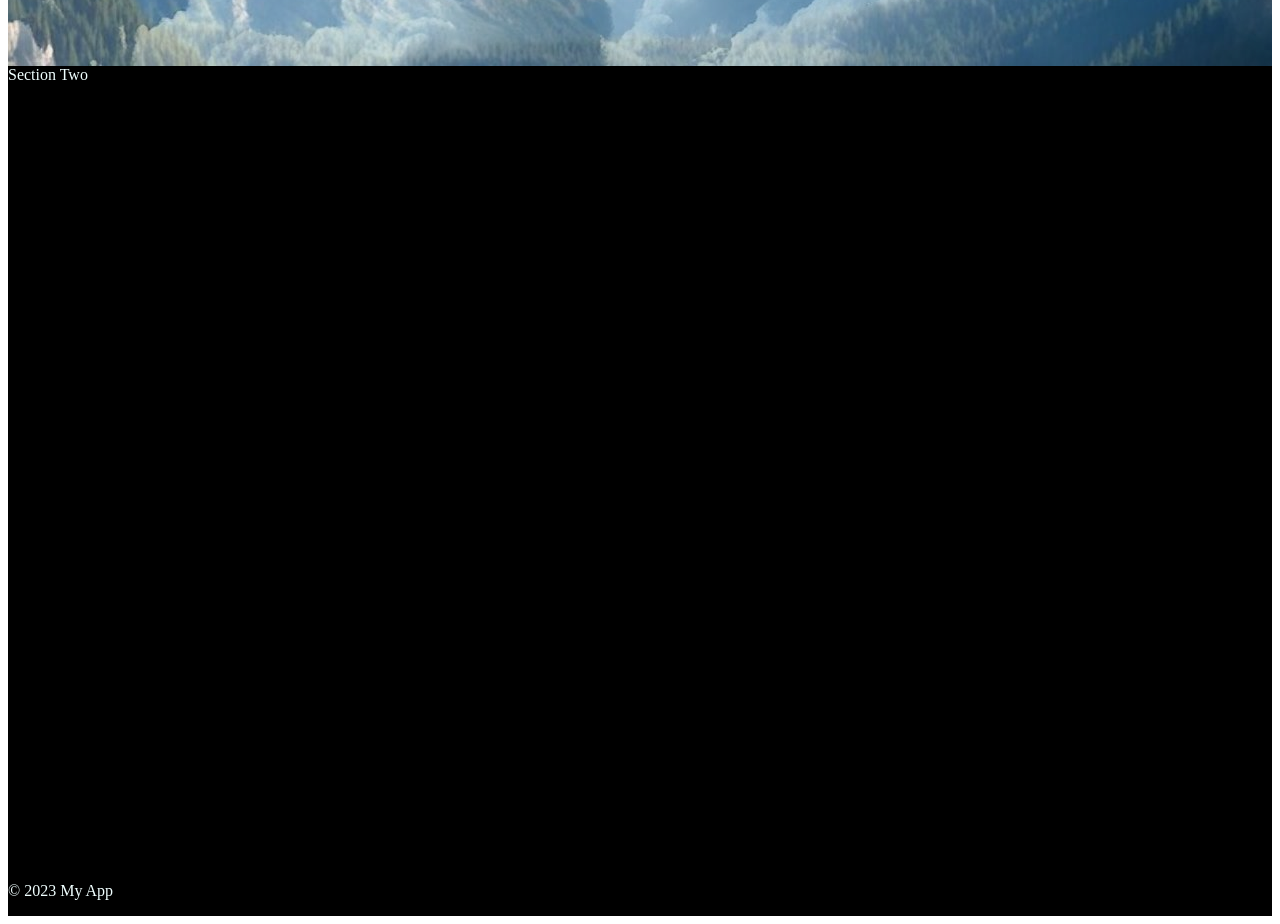
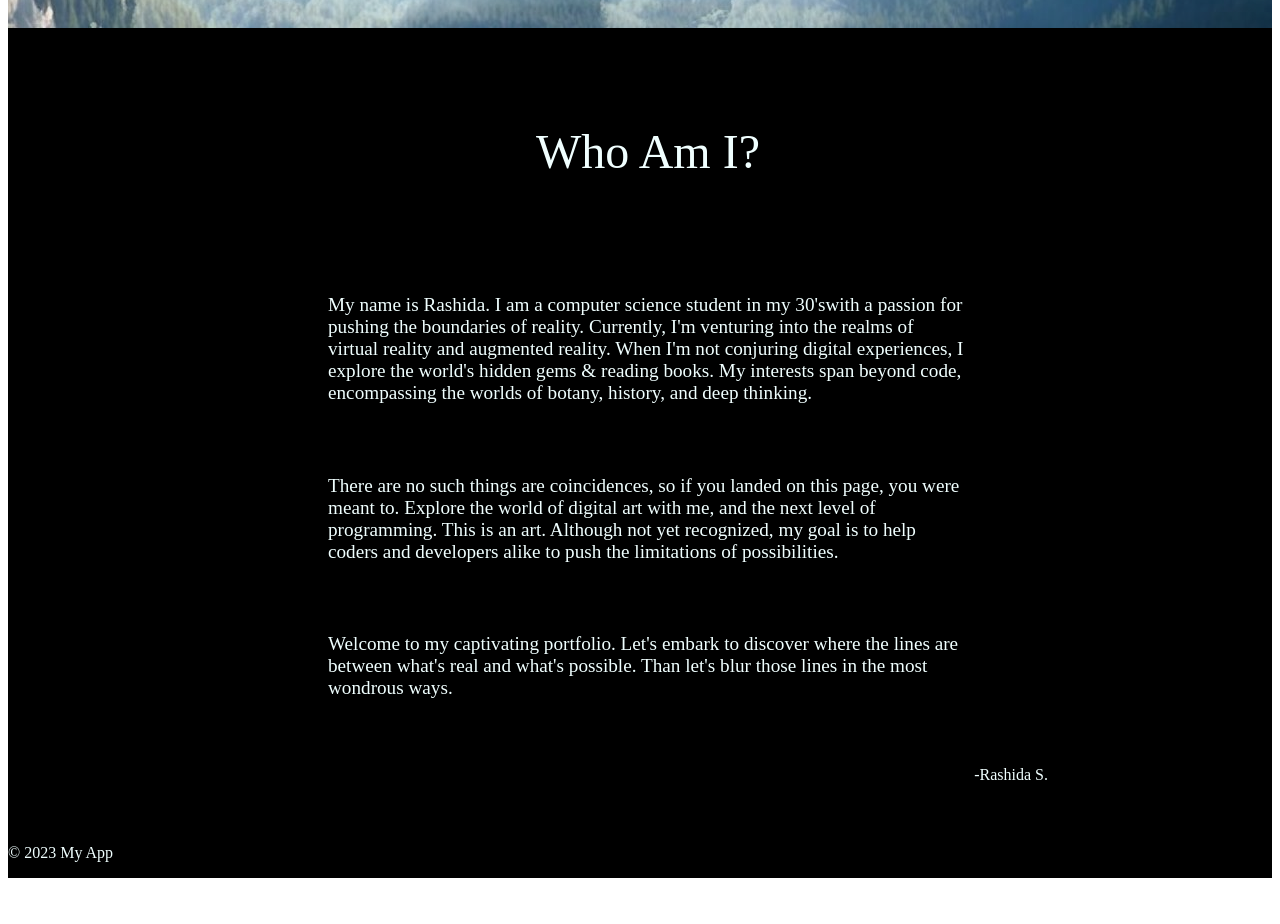
Before and after one commit to RStrozier/new-portfolio, a React (Vite) app: page / in a window 1280 px wide. Shown: the part 780-1704 px from the top of the page. After the commit the page ends 1666 px from the top, so only its background shows below. Built offline with nearby package versions, Linux system fonts and the light colour scheme; the HTML template or start-up script is replaced by a standard one.

Commit message:
done with section 2, added left and right intersection observer

```diff
--- a/src/App.css
+++ b/src/App.css
@@ -11,3 +11,16 @@
   width: 100vw;
   height: 100vh;
 }
+
+.spacer {
+  padding: 3rem 0;
+}
+
+.mini-spacer {
+  padding: 1rem 0;
+}
+
+.mediumContainer {
+  max-width: 800px;
+  margin: 0 auto;
+}
--- a/src/components/Layout.tsx
+++ b/src/components/Layout.tsx
@@ -1,5 +1,4 @@
 import { ReactNode } from 'react';
-import { FiAlignJustify } from 'react-icons/fi';
 import Footer from './footer/Footer';
 
 interface LayoutProps {
@@ -9,10 +8,6 @@ interface LayoutProps {
 const Layout = ({ children }: LayoutProps) => {
   return (
     <div>
-        <nav>
-        <FiAlignJustify
-        size={34}/>
-        </nav>
       <main>{children}</main>
       <Footer />
     </div>
--- /dev/null
+++ b/src/components/nav/NavBar.css
@@ -0,0 +1,5 @@
+nav {
+    position: absolute;
+    top: 20px;
+    right: 20px;
+}
--- /dev/null
+++ b/src/components/nav/NavBar.tsx
@@ -0,0 +1,15 @@
+import { FiAlignJustify } from 'react-icons/fi'
+import './NavBar.css'
+
+const NavBar = () => {
+  return (
+    <>
+      <nav>
+        <FiAlignJustify
+        size={42}/>
+        </nav>
+    </>
+  )
+}
+
+export default NavBar
--- a/src/pages/HomePage.tsx
+++ b/src/pages/HomePage.tsx
@@ -1,5 +1,5 @@
 import SectionOne from "../sections/section-one/SectionOne";
-import SectionTwo from "../sections/SectionTwo";
+import SectionTwo from "../sections/section-two/SectionTwo";
 
 const HomePage = () => {
   return (
--- a/src/sections/SectionTwo.tsx
+++ /dev/null
@@ -1,18 +0,0 @@
-
-
-const SectionTwo = () => {
-
-
-  return (
-    <>
-    <div className="page-section">
-      <div className="scroll-piece">
-      <div>Section Two</div>
-      </div>
-    </div>
-    </>
-
-  )
-}
-
-export default SectionTwo
--- a/src/sections/section-one/SectionOne.css
+++ b/src/sections/section-one/SectionOne.css
@@ -3,6 +3,7 @@
     color: white;
     text-shadow:  0 0 20px rgb(11, 215, 45);
     background-color: transparent;
+    text-align: center;
 }
 
 .title span {
--- /dev/null
+++ b/src/sections/section-two/SectionTwo.css
@@ -0,0 +1,43 @@
+.sub-title {
+    text-align: center;
+    font-size: 3rem;
+}
+
+@keyframes slide-in-left {
+    from {
+      transform: translateX(-100%);
+      opacity: 0;
+    }
+    to {
+      transform: translateX(0);
+      opacity: 1;
+    }
+  }
+
+  @keyframes slide-in-right {
+    from {
+      transform: translateX(100%);
+      opacity: 0;
+    }
+    to {
+      transform: translateX(0);
+      opacity: 1;
+    }
+  }
+
+  .scroll-piece-left.slide-in-left {
+    animation: slide-in-left 1.25s ease-out forwards;
+  }
+
+  .scroll-piece-right.slide-in-right {
+    animation: slide-in-right 1.75s .1s ease-out forwards;
+  }
+
+  .about-me-text {
+    margin: 0 80px;
+    font-size: 1.2rem;
+  }
+
+  .signature-text {
+    text-align: end;
+  }
--- /dev/null
+++ b/src/sections/section-two/SectionTwo.tsx
@@ -0,0 +1,52 @@
+import NavBar from '../../components/nav/NavBar'
+import './SectionTwo.css'
+
+const SectionTwo = () => {
+
+  return (
+    <>
+    <div className="page-section">
+      <NavBar />
+      <div className="scroll-piece-left">
+        <div className="spacer"></div>
+      <div className="sub-title">Who Am I?</div>
+      </div>
+      <div className="spacer"></div>
+
+    <div className="mediumContainer">
+      <div className="scroll-piece-right about-me-text">
+        <p>My name is Rashida. I am a computer science student in my 30'swith a passion for
+          pushing the boundaries of reality. Currently, I'm venturing into the realms of
+          virtual reality and augmented reality. When I'm not conjuring digital experiences,
+          I explore the world's hidden gems & reading books. My interests span beyond code,
+          encompassing the worlds of botany, history, and deep thinking.
+        </p>
+      </div>
+
+      <div className="mini-spacer"></div>
+      <div className="scroll-piece-left about-me-text">
+        <p>There are no such things are coincidences, so if you landed on this page, you were
+          meant to. Explore the world of digital art with me, and the next level of programming.
+          This is an art. Although not yet recognized, my goal is to help coders and developers
+          alike to push the limitations of possibilities.
+        </p>
+      </div>
+
+      <div className="mini-spacer"></div>
+      <div className="scroll-piece-right about-me-text">
+        <p>Welcome to my captivating portfolio. Let's embark to discover where the lines are
+        between what's real and what's possible. Than let's blur those lines in the most
+        wondrous ways.</p>
+      </div>
+      <div className="mini-spacer"></div>
+      <div className="scroll-piece-left signature-text">
+      <p>-Rashida S.</p>
+      </div>
+
+    </div>
+    </div>
+    </>
+  )
+}
+
+export default SectionTwo
--- a/src/utilities/intersectionObserver.ts
+++ b/src/utilities/intersectionObserver.ts
@@ -1,37 +1,67 @@
-// IntersectionObserver.ts
 export function setupIntersectionObserver() {
     // Get all the art elements on the page
-    const scrollElements = document.querySelectorAll<HTMLElement>('.scroll-piece');
+    const scrollElementsLeft = document.querySelectorAll<HTMLElement>('.scroll-piece-left');
+    const scrollElementsRight = document.querySelectorAll<HTMLElement>('.scroll-piece-right');
 
     // Set up the Intersection Observer options
-    const observerOptions: IntersectionObserverInit = {
+    const observerOptionsLeft: IntersectionObserverInit = {
       root: null, // Use the viewport as the root
       rootMargin: '0px', // No additional margin
       threshold: 0.5 // Trigger when 50% of the element is in view
     };
 
-    // Create the Intersection Observer
-    const observer = new IntersectionObserver(handleIntersection, observerOptions);
+    const observerOptionsRight: IntersectionObserverInit = {
+      root: null, // Use the viewport as the root
+      rootMargin: '0px', // No additional margin
+      threshold: 0.5 // Trigger when 50% of the element is in view
+    };
 
-    // Function to handle the intersection events
-    function handleIntersection(entries: IntersectionObserverEntry[]) {
+    // Create the Intersection Observer for left-sliding elements
+    const observerLeft = new IntersectionObserver(handleIntersectionLeft, observerOptionsLeft);
+
+    // Create the Intersection Observer for right-sliding elements
+    const observerRight = new IntersectionObserver(handleIntersectionRight, observerOptionsRight);
+
+    // Function to handle the intersection events for left-sliding elements
+    function handleIntersectionLeft(entries: IntersectionObserverEntry[]) {
       entries.forEach(entry => {
         if (entry.isIntersecting) {
-          // The art element is in view, do something!
-          console.log('Scrolling past:', entry.target);
+          // The art element is in view, add the 'slide-in-left' class
+          entry.target.classList.add('slide-in-left');
+          console.log("slide-in-left: " + entry.target.classList);
         }
       });
     }
 
-    // Start observing the art elements
-    scrollElements.forEach(element => {
-      observer.observe(element);
+    // Function to handle the intersection events for right-sliding elements
+    function handleIntersectionRight(entries: IntersectionObserverEntry[]) {
+      entries.forEach(entry => {
+        if (entry.isIntersecting) {
+          // The art element is in view, add the 'slide-in-right' class
+          entry.target.classList.add('slide-in-right');
+          console.log("slide-in-right: " + entry.target.classList);
+        }
+      });
+    }
+
+    // Start observing the left-sliding elements
+    scrollElementsLeft.forEach(element => {
+      observerLeft.observe(element);
+    });
+
+    // Start observing the right-sliding elements
+    scrollElementsRight.forEach(element => {
+      observerRight.observe(element);
     });
 
     // Clean up the observers when the component is unmounted
     return () => {
-      scrollElements.forEach(element => {
-        observer.unobserve(element);
+      scrollElementsLeft.forEach(element => {
+        observerLeft.unobserve(element);
+      });
+
+      scrollElementsRight.forEach(element => {
+        observerRight.unobserve(element);
       });
     };
   }
```
Also changed, not shown: src/sections/section-one/SectionOne.tsx (+6 -5 lines).
